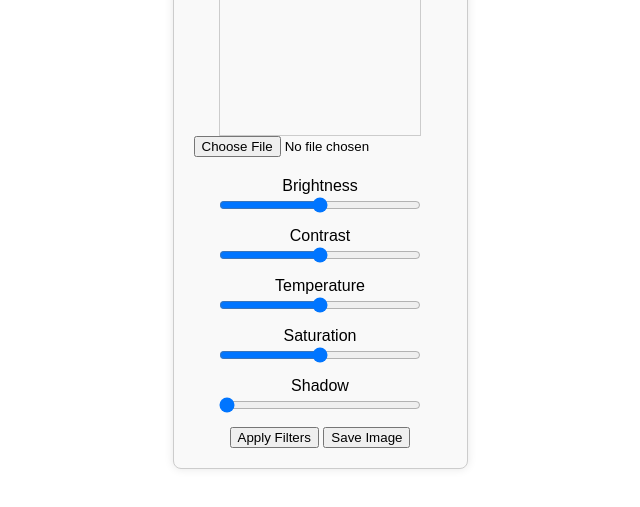
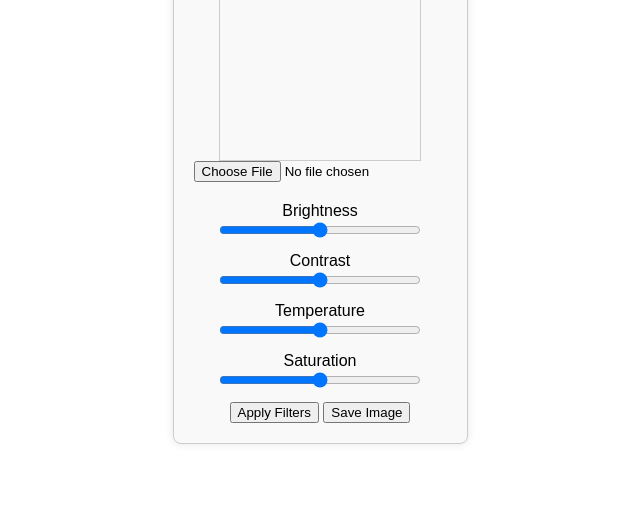
Before and after one commit to AbdielFco/imgedit, a plain HTML site: page index.html in a window 1280 px wide. Shown: the part 209-716 px from the top of the page, without its empty margins (320-960 px from the left). Drawn offline with Linux system fonts and the light colour scheme.

Commit message:
Update index.html

```diff
--- a/index.html
+++ b/index.html
@@ -3,7 +3,7 @@
 <head>
   <meta charset="UTF-8">
   <meta name="viewport" content="width=device-width, initial-scale=1.0">
-  <title>Image Editor</title>
+  <title>Photo Editor</title>
   <link rel="stylesheet" href="styles.css">
 </head>
 <body>
@@ -29,10 +29,6 @@
         <label for="saturation">Saturation</label>
         <input type="range" id="saturation" class="filter-slider" min="0" max="200" value="100">
       </div>
-      <div class="control-group">
-        <label for="shadow">Shadow</label>
-        <input type="range" id="shadow" class="filter-slider" min="0" max="100" value="0">
-      </div>
     </div>
     <button id="applyFilters">Apply Filters</button>
     <button id="saveImage">Save Image</button>
```
